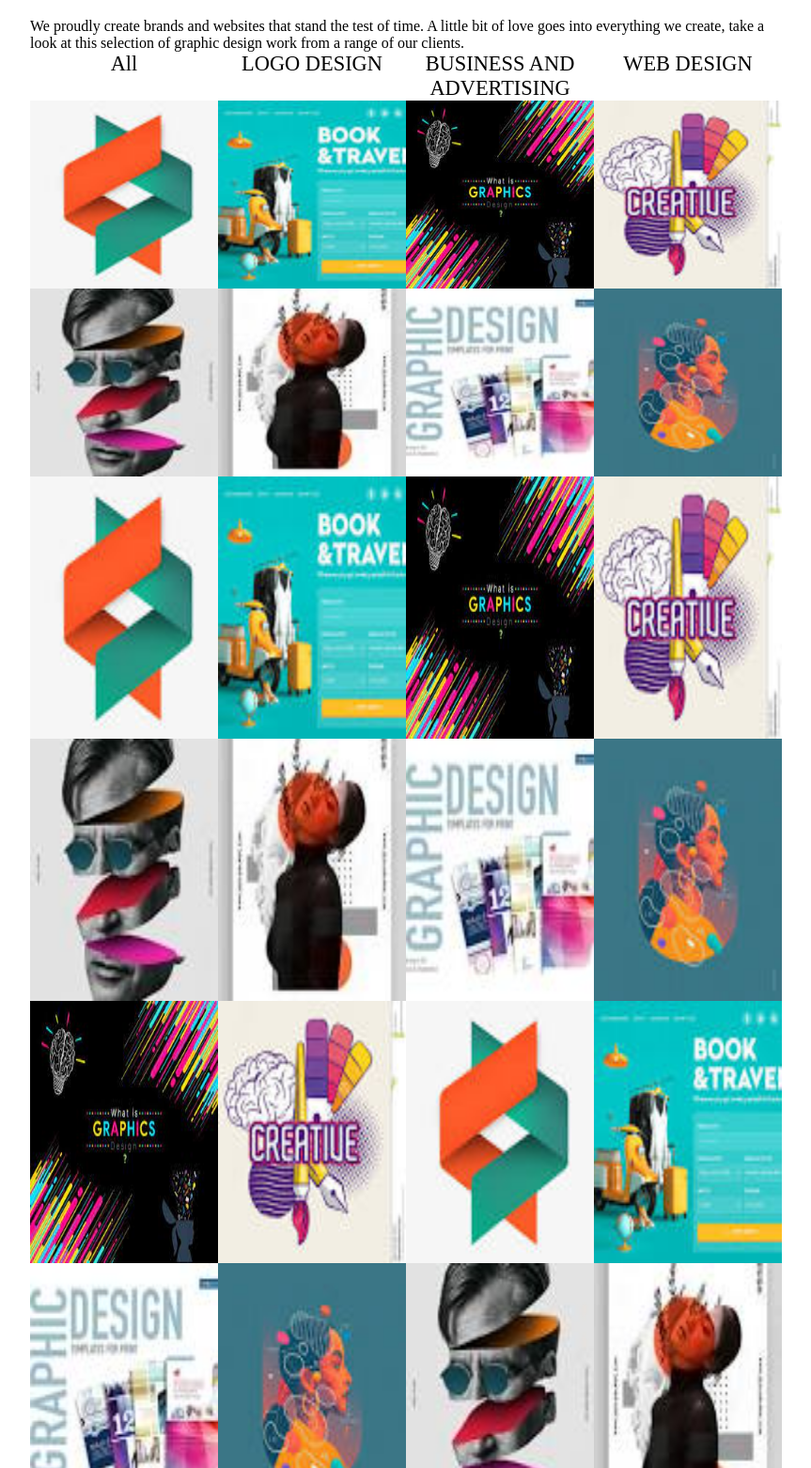
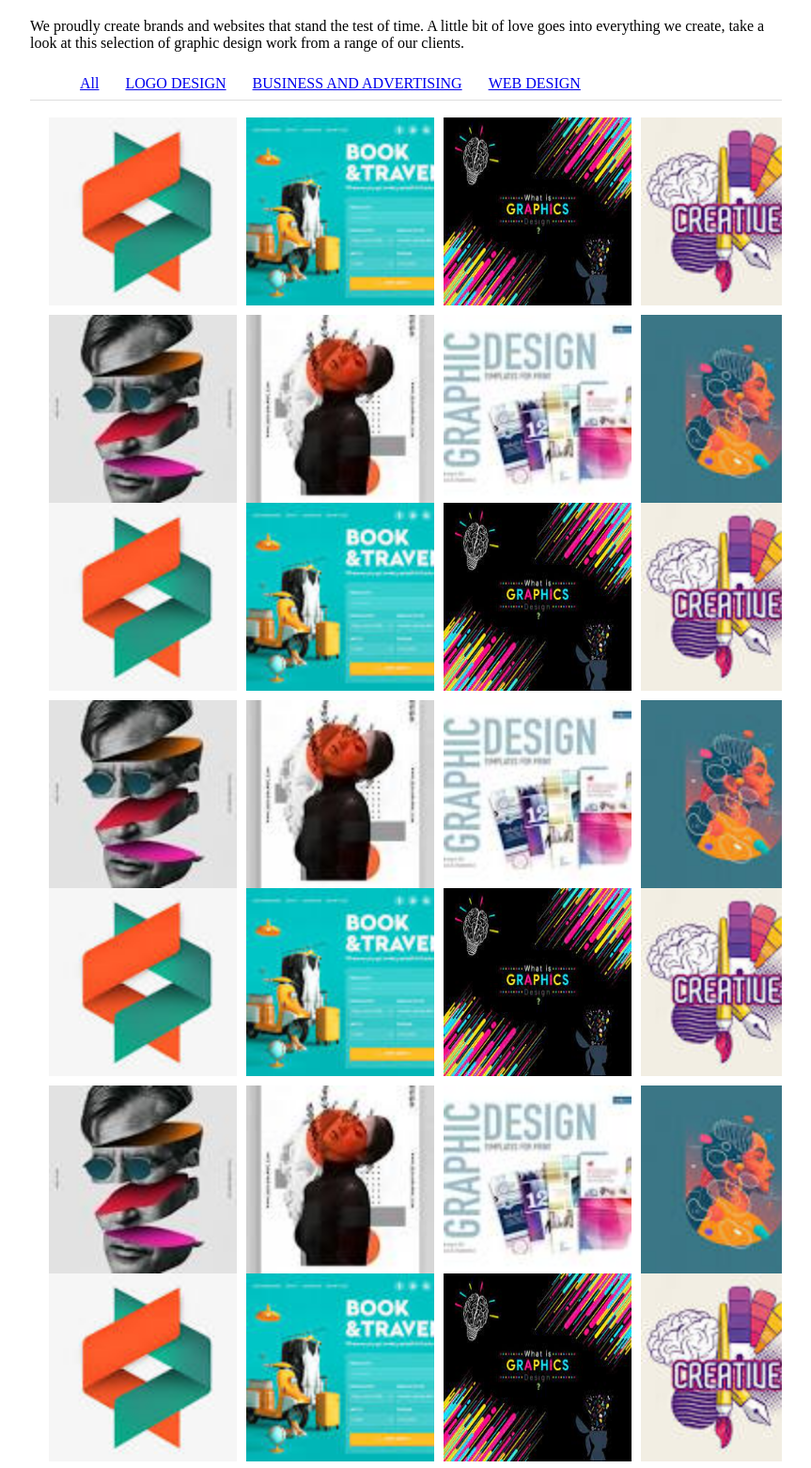
Before and after one commit to blackkspydo/Mjamarketing, a plain HTML site: page index.html in a window 1280 px wide. Shown: the part 61-1623 px from the top of the page at 94% size, without its empty margins (208-1071 px from the left). Drawn offline with nearby package versions, Linux system fonts and the light colour scheme.

Commit message:
updated commit

```diff
--- a/index.html
+++ b/index.html
@@ -5,6 +5,33 @@
     <meta http-equiv="X-UA-Compatible" content="IE=edge" />
     <meta name="viewport" content="width=device-width, initial-scale=1.0" />
     <link rel="stylesheet" href="style.css" />
+    <script type="text/javascript" src="http://code.jquery.com/jquery-1.7.2.js"></script>
+    <script>
+      $(document).ready(function() {
+        $('.nav-tabs > li > a').click(function(event){
+        event.preventDefault();//stop browser to take action for clicked anchor
+
+        //get displaying tab content jQuery selector
+        var active_tab_selector = $('.nav-tabs > li.active > a').attr('href');
+
+        //find actived navigation and remove 'active' css
+        var actived_nav = $('.nav-tabs > li.active');
+        actived_nav.removeClass('active');
+
+        //add 'active' css into clicked navigation
+        $(this).parents('li').addClass('active');
+
+        //hide displaying tab content
+        $(active_tab_selector).removeClass('active');
+        $(active_tab_selector).addClass('hide');
+
+        //show target tab content
+        var target_tab_selector = $(this).attr('href');
+        $(target_tab_selector).removeClass('hide');
+        $(target_tab_selector).addClass('active');
+           });
+        });
+      </script>
     <title>MjaMarketing</title>
   </head>
   <body>
@@ -16,13 +43,15 @@
         little bit of love goes into everything we create, take a look at this
         selection of graphic design work from a range of our clients.
       </div>
-      <div class="tab-name">
-        <div class="tab-items">All</div>
-        <div class="tab-items">LOGO DESIGN</div>
-        <div class="tab-items">BUSINESS AND ADVERTISING</div>
-        <div class="tab-items">WEB DESIGN</div>
+      <div>
+        <ul class="nav nav-tabs">
+          <li><a href="#all">All</a></li>
+          <li><a href="#logoDesign"> LOGO DESIGN</a></li>
+          <li><a href="#business">BUSINESS AND ADVERTISING</a> </li>
+          <li><a href="#webDesign">WEB DESIGN</a></li>
+        </ul>
       </div>
-      <section class="tab-items-photo-container" id="all">
+      <section class="tab-items-photo-container tab-content" id="all">
         <div class="img-container"><img src="/img/img-01.jpeg" alt="" srcset=""></div>
         <div class="img-container"> <img src="/img/img-02.jpeg" alt="" srcset=""></div>
         <div class="img-container"> <img src="/img/img-03.jpeg" alt="" srcset=""></div>
@@ -39,21 +68,21 @@
         <div class="img-container"><img src="/img/img-14.jpeg" alt="" srcset=""></div>
         <div class="img-container"><img src="/img/img-15.jpeg" alt="" srcset=""></div>
         <div class="img-container"><img src="/img/img-16.jpeg" alt="" srcset=""></div>
-        <div class="img-container"><img src="/img/img-17.jpeg" alt="" srcset=""></div>
-        <div class="img-container"><img src="/img/img-18.jpeg" alt="" srcset=""></div>
+        <div class="img-container"><img src="/img/img-19.jpeg" alt="" srcset=""></div>
+        <div class="img-container"><img src="/img/img-20.jpeg" alt="" srcset=""></div>
         <!-- <img src="/img/img-18.jpeg" alt="" srcset="">
         <img src="/img/img-19.jpeg" alt="" srcset="">
         <img src="/img/img-20.jpeg" alt="" srcset=""> -->
         </section>
-      <section class="tab-items-photo-container" id="logoDesign">
-        <img src="/img/img-01.jpeg" alt="" srcset="">
-        <img src="/img/img-02.jpeg" alt="" srcset="">
-        <img src="/img/img-03.jpeg" alt="" srcset="">
-        <img src="/img/img-04.jpeg" alt="" srcset="">
-        <img src="/img/img-15.jpeg" alt="" srcset="">
-        <img src="/img/img-06.jpeg" alt="" srcset="">
-        <img src="/img/img-07.jpeg" alt="" srcset="">
-        <img src="/img/img-08.jpeg" alt="" srcset="">
+      <section class="tab-items-photo-container tab-content" id="logoDesign">
+        <div class="img-container"><img src="/img/img-01.jpeg" alt="" srcset=""></div>
+        <div class="img-container"> <img src="/img/img-02.jpeg" alt="" srcset=""></div>
+        <div class="img-container"> <img src="/img/img-03.jpeg" alt="" srcset=""></div>
+        <div class="img-container"> <img src="/img/img-04.jpeg" alt="" srcset=""></div>
+        <div class="img-container"> <img src="/img/img-15.jpeg" alt="" srcset=""></div>
+        <div class="img-container"> <img src="/img/img-06.jpeg" alt="" srcset=""></div>
+        <div class="img-container"> <img src="/img/img-07.jpeg" alt="" srcset=""></div>
+        <div class="img-container"> <img src="/img/img-08.jpeg" alt="" srcset=""></div>
         <!-- <img src="/img/img-09.jpeg" alt="" srcset="">
         <img src="/img/img-10.jpeg" alt="" srcset="">
         <img src="/img/img-11.jpeg" alt="" srcset="">
@@ -62,15 +91,15 @@
         <img src="/img/img-14.jpeg" alt="" srcset="">
         <img src="/img/img-15.jpeg" alt="" srcset=""> -->
         </section>
-      <section class="tab-items-photo-container" id="business">
-        <img src="/img/img-15.jpeg" alt="" srcset="">
-        <img src="/img/img-06.jpeg" alt="" srcset="">
-        <img src="/img/img-07.jpeg" alt="" srcset="">
-        <img src="/img/img-08.jpeg" alt="" srcset="">
-        <img src="/img/img-01.jpeg" alt="" srcset="">
-        <img src="/img/img-02.jpeg" alt="" srcset="">
-        <img src="/img/img-03.jpeg" alt="" srcset="">
-        <img src="/img/img-04.jpeg" alt="" srcset="">
+      <section class="tab-items-photo-container tab-content" id="business">
+        <div class="img-container"><img src="/img/img-01.jpeg" alt="" srcset=""></div>
+        <div class="img-container"> <img src="/img/img-02.jpeg" alt="" srcset=""></div>
+        <div class="img-container"> <img src="/img/img-03.jpeg" alt="" srcset=""></div>
+        <div class="img-container"> <img src="/img/img-04.jpeg" alt="" srcset=""></div>
+        <div class="img-container"> <img src="/img/img-15.jpeg" alt="" srcset=""></div>
+        <div class="img-container"> <img src="/img/img-06.jpeg" alt="" srcset=""></div>
+        <div class="img-container"> <img src="/img/img-07.jpeg" alt="" srcset=""></div>
+        <div class="img-container"> <img src="/img/img-08.jpeg" alt="" srcset=""></div>
 
         <!-- <img src="/img/img-09.jpeg" alt="" srcset="">
         <img src="/img/img-10.jpeg" alt="" srcset="">
@@ -80,15 +109,15 @@
         <img src="/img/img-14.jpeg" alt="" srcset="">
         <img src="/img/img-15.jpeg" alt="" srcset=""> -->
         </section>
-      <section class="tab-items-photo-container" id="webDesign">
-        <img src="/img/img-01.jpeg" alt="" srcset="">
-        <img src="/img/img-02.jpeg" alt="" srcset="">
-        <img src="/img/img-03.jpeg" alt="" srcset="">
-        <img src="/img/img-04.jpeg" alt="" srcset="">
-        <img src="/img/img-15.jpeg" alt="" srcset="">
-        <img src="/img/img-06.jpeg" alt="" srcset="">
-        <img src="/img/img-07.jpeg" alt="" srcset="">
-        <img src="/img/img-08.jpeg" alt="" srcset="">
+      <section class="tab-items-photo-container tab-content" id="webDesign">
+        <div class="img-container"><img src="/img/img-01.jpeg" alt="" srcset=""></div>
+        <div class="img-container"> <img src="/img/img-02.jpeg" alt="" srcset=""></div>
+        <div class="img-container"> <img src="/img/img-03.jpeg" alt="" srcset=""></div>
+        <div class="img-container"> <img src="/img/img-04.jpeg" alt="" srcset=""></div>
+        <div class="img-container"> <img src="/img/img-15.jpeg" alt="" srcset=""></div>
+        <div class="img-container"> <img src="/img/img-06.jpeg" alt="" srcset=""></div>
+        <div class="img-container"> <img src="/img/img-07.jpeg" alt="" srcset=""></div>
+        <div class="img-container"> <img src="/img/img-08.jpeg" alt="" srcset=""></div>
         <!-- <img src="/img/img-09.jpeg" alt="" srcset="">
         <img src="/img/img-10.jpeg" alt="" srcset="">
         <img src="/img/img-11.jpeg" alt="" srcset="">
--- a/style.scss
+++ b/style.scss
@@ -1,42 +1,125 @@
-.container{
+.container {
   max-width: 800px;
   margin: 1em auto;
 }
 
-.img-container{
+.img-container {
   width: 200px;
   height: 200px;
 }
-img{
-    width:100%;
+img {
+  width: 100%;
   height: 100%;
-
 }
-.tab-name{
+.tab-name {
   display: grid;
   grid-template-areas: "a b c d";
-
 }
-.tab-items{
+.tab-items {
   width: 200px;
   text-align: center;
   font-size: 1.4em;
   vertical-align: middle;
 }
-.tab-items-photo-container{
+.tab-items-photo-container,.tab-content{
   display: grid;
-    grid-template-areas: "a b c d""e f g h";
+  grid-template-areas: "a b c d" "e f g h";
   overflow-x: scroll;
   grid-auto-flow: column;
-
+  grid-gap: 10px;
+  padding: 0 20px;
+  -ms-overflow-style: none; /* IE and Edge */
+  scrollbar-width: none; /* Firefox */
+  -webkit-overflow-scrolling: touch;
+  overflow-x: scroll;
+  overflow-y: hidden;
+  white-space: nowrap;
 }
 
 .tab-items-photo-container::-webkit-scrollbar {
   display: none;
 }
 
-  /* Hide scrollbar for IE, Edge and Firefox */
-  .tab-items-photo-container{
-    -ms-overflow-style: none;  /* IE and Edge */
-    scrollbar-width: none;  /* Firefox */
+//========================
+//=============================
+
+/** Start: to style navigation tab **/
+.nav {
+  margin-bottom: 18px;
+  margin-left: 0;
+  list-style: none;
 }
+
+.nav > li > a {
+  display: block;
+}
+
+.nav-tabs {
+  *zoom: 1;
+}
+
+.nav-tabs:before,
+.nav-tabs:after {
+  display: table;
+  content: "";
+}
+
+.nav-tabs:after {
+  clear: both;
+}
+
+.nav-tabs > li {
+  float: left;
+}
+
+.nav-tabs > li > a {
+  padding-right: 12px;
+  padding-left: 12px;
+  margin-right: 2px;
+  line-height: 14px;
+}
+
+.nav-tabs {
+  border-bottom: 1px solid #ddd;
+}
+
+.nav-tabs > li {
+  margin-bottom: -1px;
+}
+
+.nav-tabs > li > a {
+  padding-top: 8px;
+  padding-bottom: 8px;
+  line-height: 18px;
+  border: 1px solid transparent;
+  -webkit-border-radius: 4px 4px 0 0;
+  -moz-border-radius: 4px 4px 0 0;
+  border-radius: 4px 4px 0 0;
+}
+
+.nav-tabs > li > a:hover {
+  border-color: #eeeeee #eeeeee #dddddd;
+}
+
+.nav-tabs > .active > a,
+.nav-tabs > .active > a:hover {
+  color: #555555;
+  cursor: default;
+  background-color: #ffffff;
+  border: 1px solid #ddd;
+  border-bottom-color: transparent;
+}
+
+li {
+  line-height: 18px;
+}
+
+.tab-content.active {
+  display: grid;
+}
+
+.tab-content.hide {
+  display: none;
+}
+
+/** End: to style navigation tab **/
```
Also changed, not shown: style.css. Lines whose indentation alone changed are shown as unchanged.
